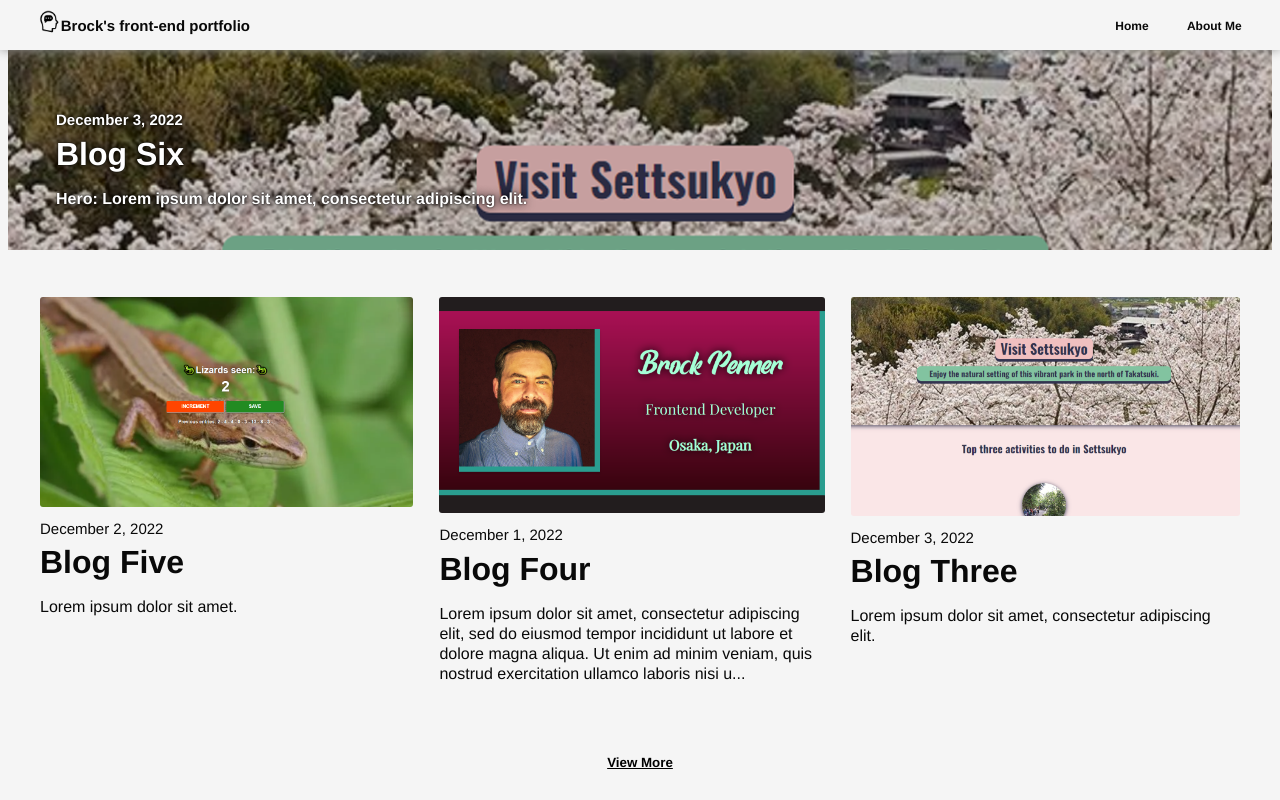
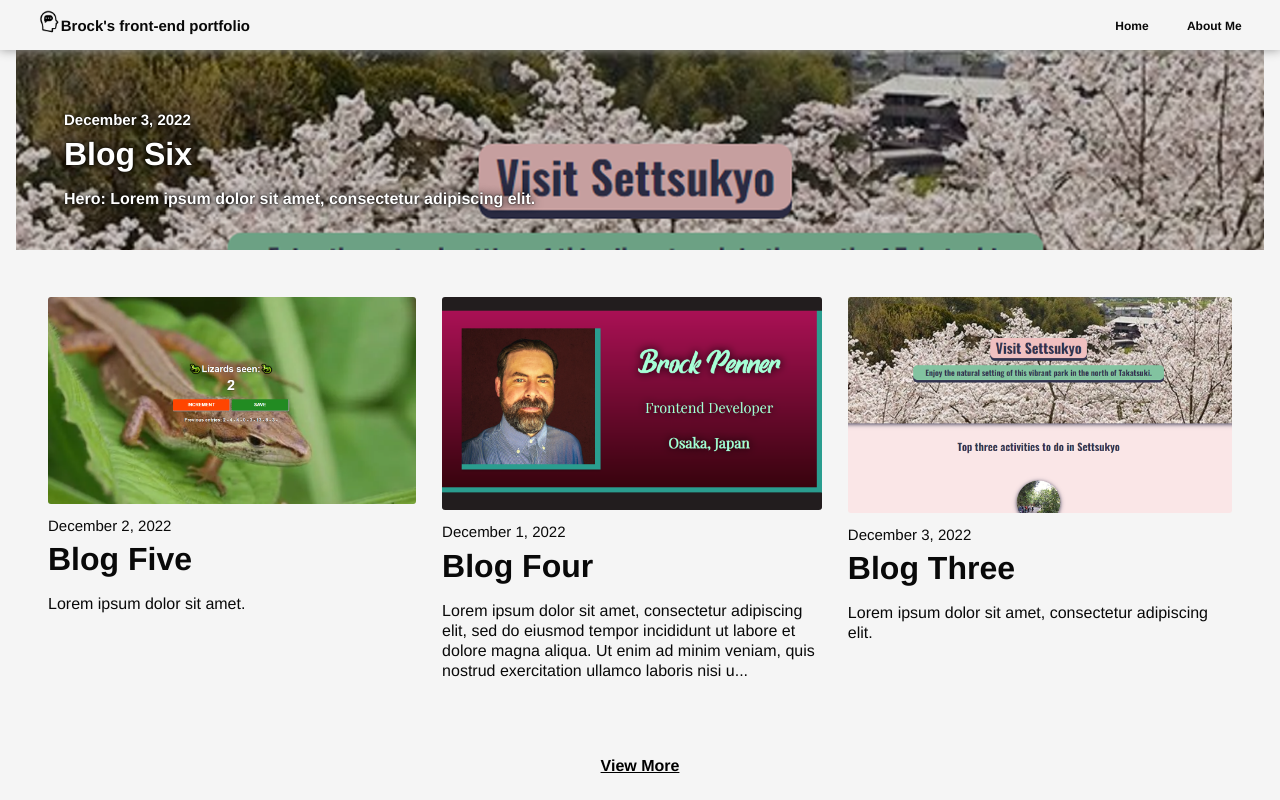
Before and after one commit to orbithammer/Brock-s-Front-end-Portfolio, a website built with Vite: page index.html in a window 1280 px wide. Shown: the top 800 px of the page. Built offline with nearby package versions, Linux system fonts and the light colour scheme.

Commit message:
Fixed font size of View More button.

```diff
--- a/css/style.css
+++ b/css/style.css
@@ -126,6 +126,7 @@ ul {
     margin: 1.6875em auto 2.6875em;
     border: none;
     background: none;
+    font-size: inherit;
     font-family: inherit;
     font-weight: 700;
     cursor: pointer;
@@ -284,6 +285,6 @@ footer i {
 
 @media screen and (orientation:landscape) {
     .content {
-        padding: 0 2.5rem;
+        padding: 0 3rem;
     }
 }
```
